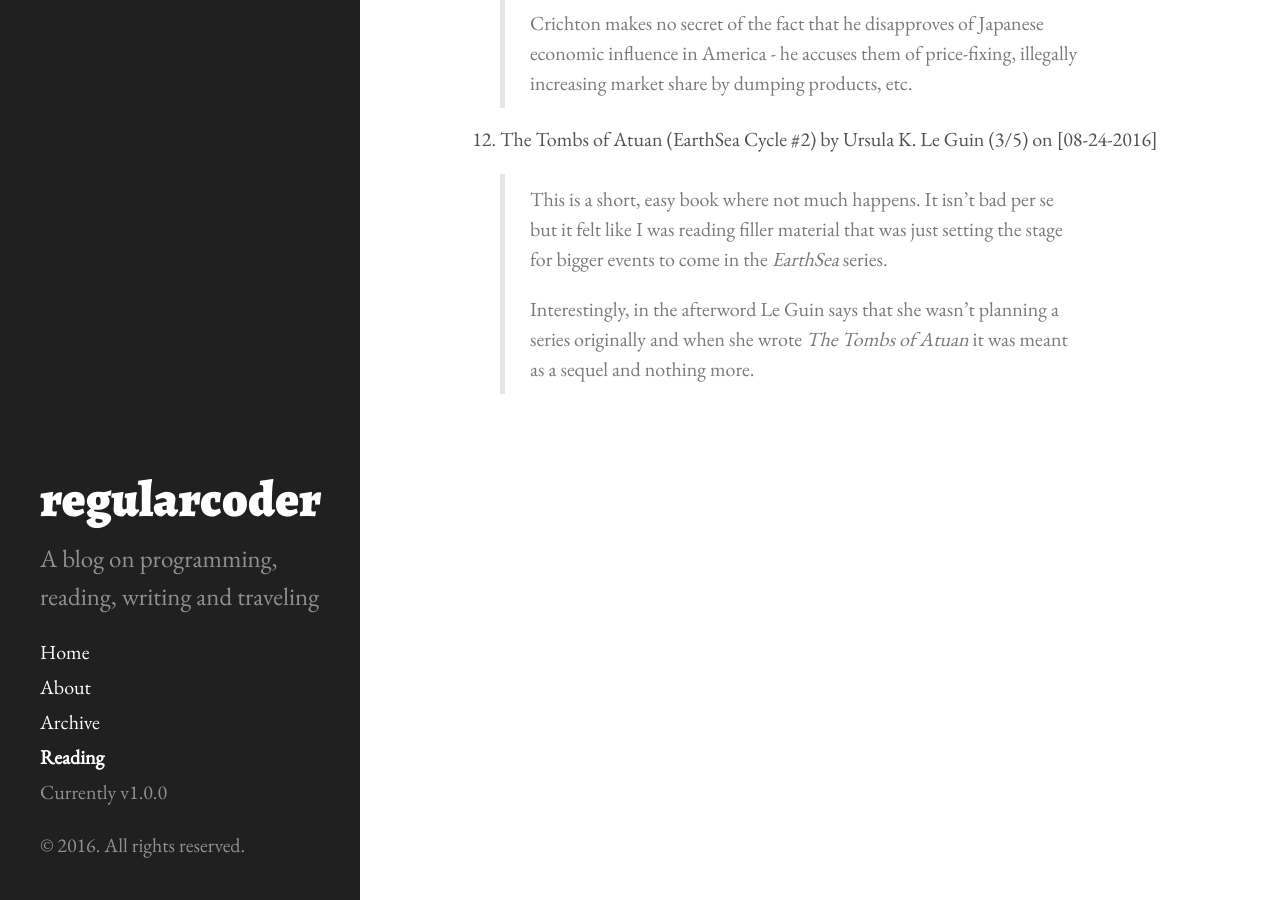
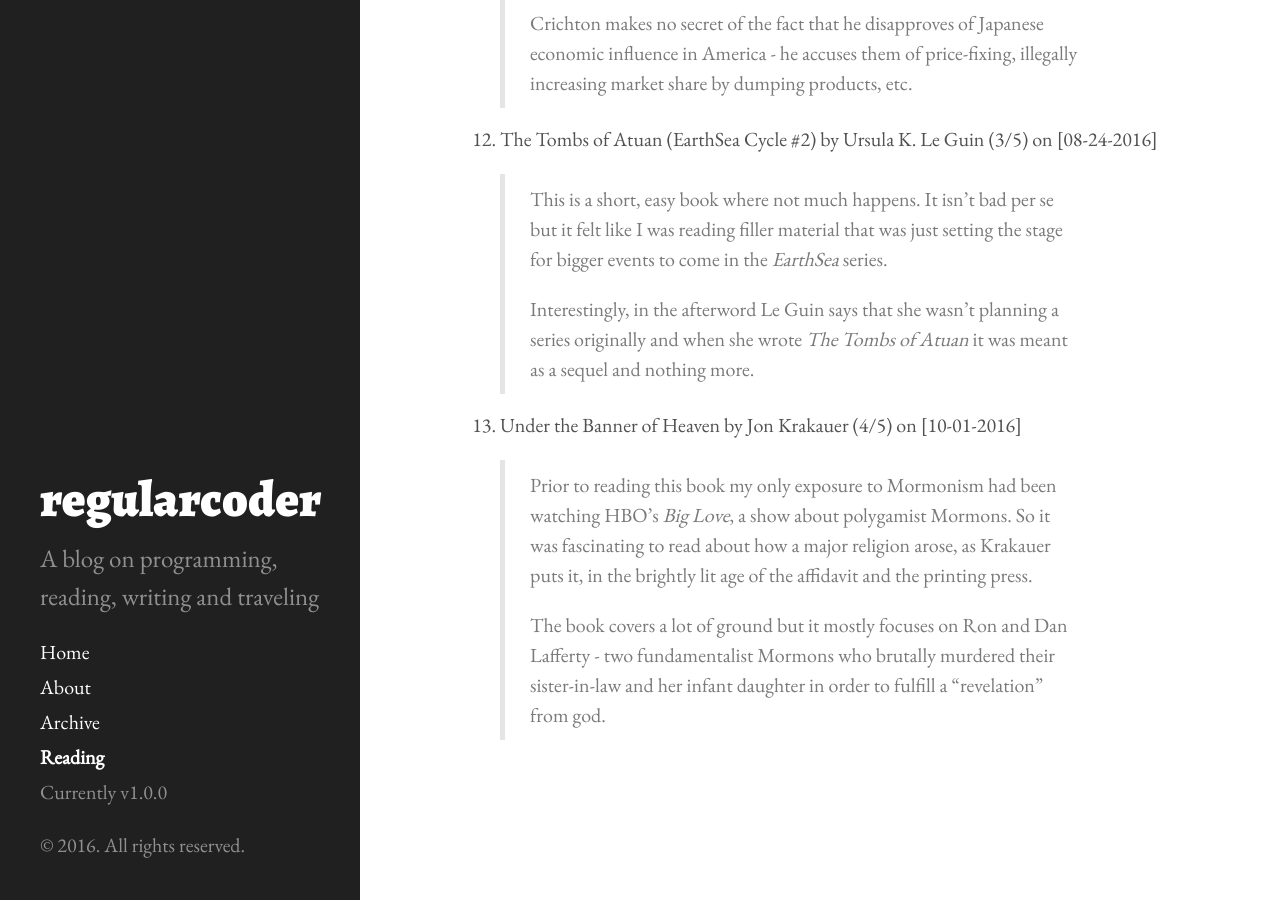
Before and after one commit to regularcoder/regularcoder, a Jekyll site: the page built from reading.md, in a window 1280 px wide and 900 px high, scrolled down 3500 px. Built offline with Jekyll 4.4.1, drawn with Linux system fonts in a browser that asks for light colours; comment, search, counter and statistics services are not loaded.

Commit message:
Added new book read

```diff
--- a/reading.md
+++ b/reading.md
@@ -82,3 +82,9 @@
     > This is a short, easy book where not much happens. It isn't bad per se but it felt like I was reading filler material that was just setting the stage for bigger events to come in the *EarthSea* series.
     >
     > Interestingly, in the afterword Le Guin says that she wasn't planning a series originally and when she wrote *The Tombs of Atuan* it was meant as a sequel and nothing more.
+
+13. Under the Banner of Heaven by Jon Krakauer (4/5) on [10-01-2016]
+
+    > Prior to reading this book my only exposure to Mormonism had been watching HBO's *Big Love*, a show about polygamist Mormons. So it was fascinating to read about how a major religion arose, as Krakauer puts it, in the brightly lit age of the affidavit and the printing press.
+    >
+    > The book covers a lot of ground but it mostly focuses on Ron and Dan Lafferty - two fundamentalist Mormons who brutally murdered their sister-in-law and her infant daughter in order to fulfill a "revelation" from god.
```
